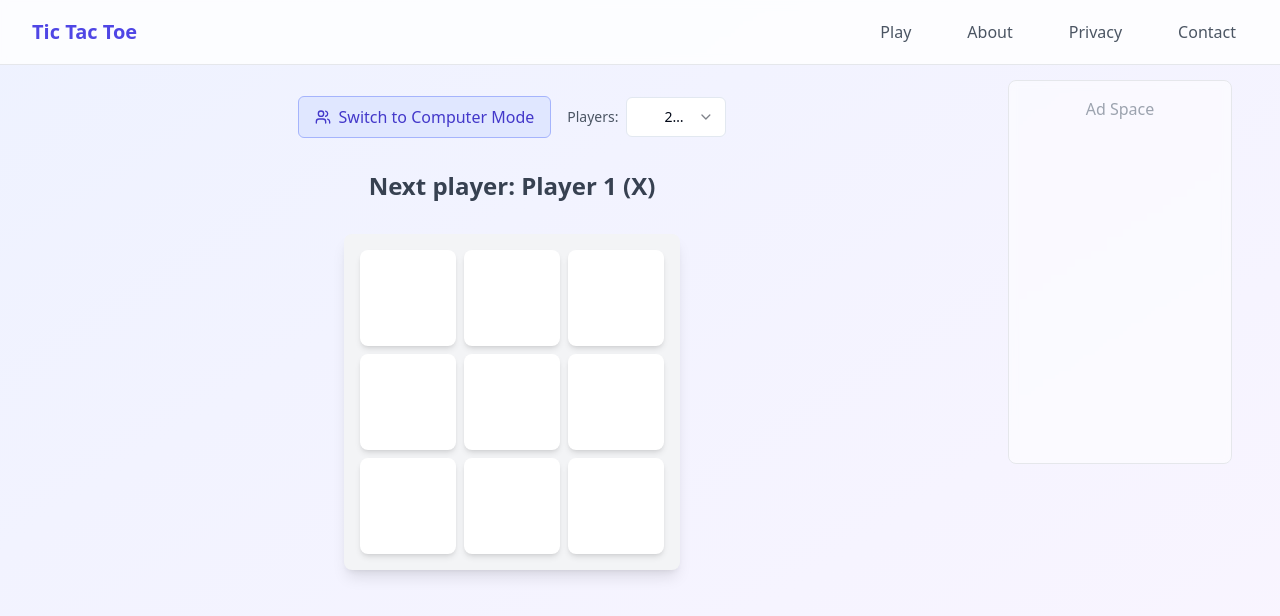
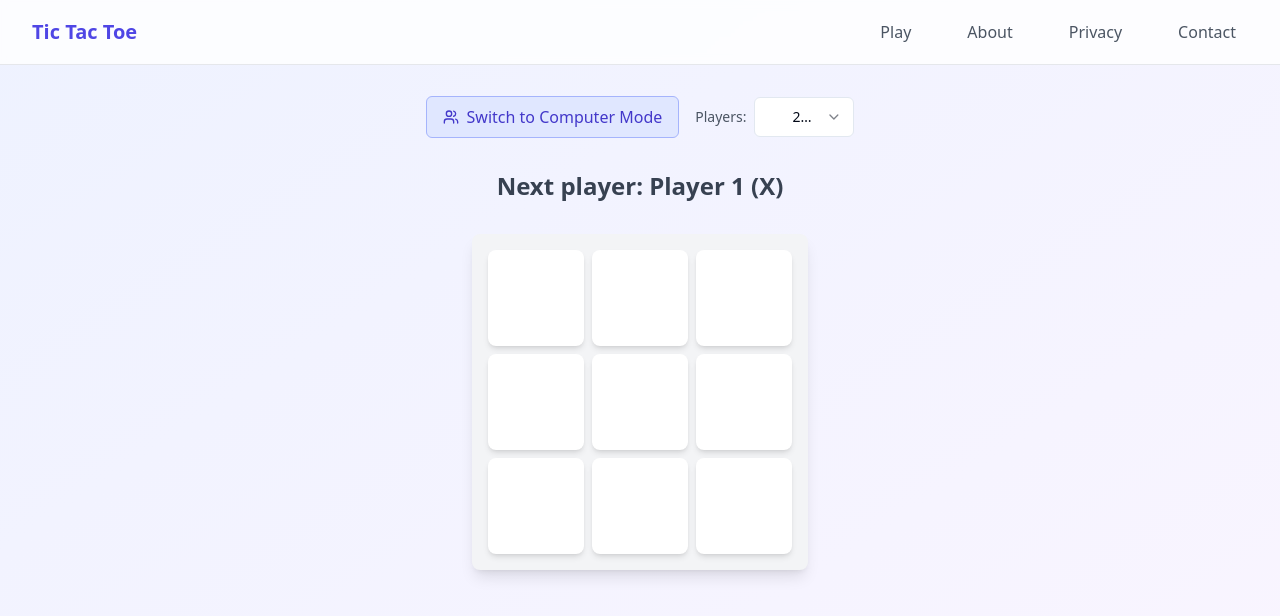
Before and after one commit to ranka-meet/tick-tock-tango-fun, a React (Vite) app: page / in a window 1280 px wide. Shown: the top 616 px of the page. Built offline with nearby package versions, Linux system fonts and the light colour scheme.

Commit message:
Remove ad space
Remove the ad space box from the game page.

```diff
--- a/src/pages/Index.tsx
+++ b/src/pages/Index.tsx
@@ -9,12 +9,6 @@ const Index = () => {
           <TicTacToe />
         </div>
       </main>
-      <aside className="hidden lg:block w-64 p-4">
-        {/* Ad space */}
-        <div className="bg-white/50 backdrop-blur-sm border border-gray-200 rounded-lg p-4 h-96">
-          <div className="text-center text-gray-400">Ad Space</div>
-        </div>
-      </aside>
     </div>
   );
 };
```
